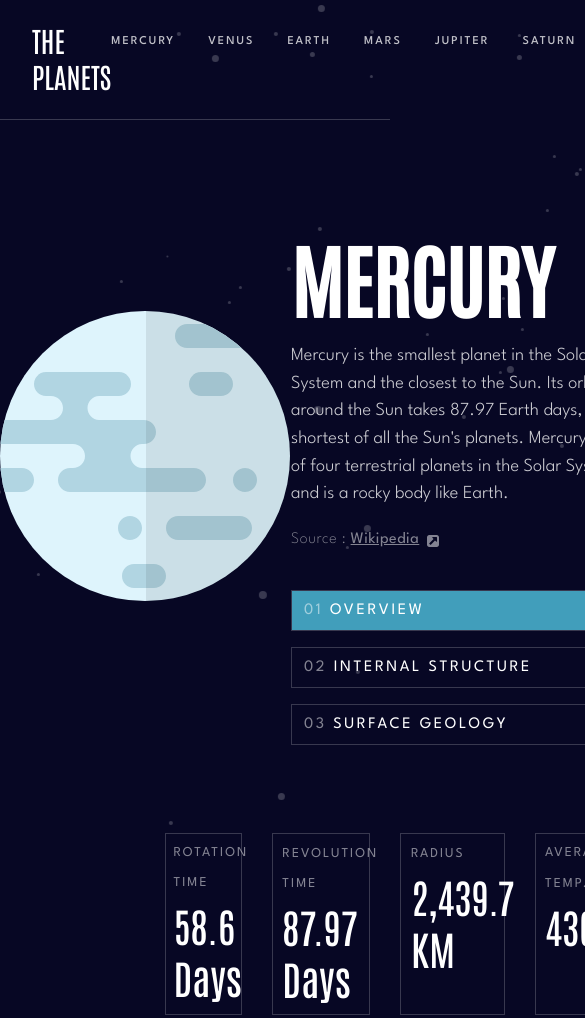
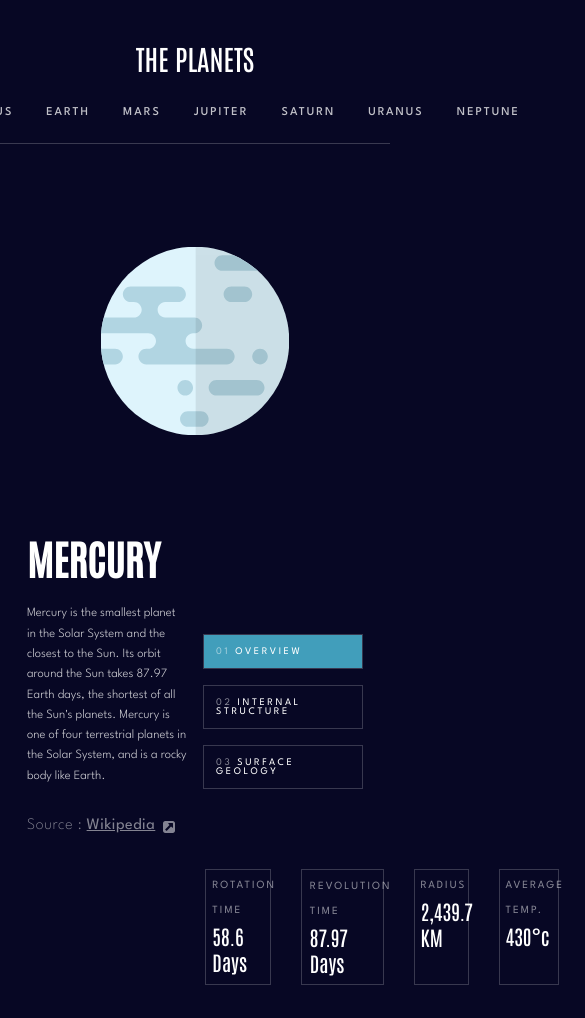
Before and after one commit to WayneTasaki/planets-fact-site, a plain HTML site: page index.html in a window 390 px wide. Shown: the top 1018 px of the page, 585 px wide, since content can reach past the window. Drawn offline with Linux system fonts and the light colour scheme.

Commit message:
working on tablet layout

```diff
--- a/index.html
+++ b/index.html
@@ -11,7 +11,7 @@
   <title>Wayne Tasaki | Planet Facts</title>
 </head>
 <body>
-    <div class="scrolling-image"></div>
+    <!-- <div class="scrolling-image"></div> -->
   <header><p>THE PLANETS</p>
     <nav>
       <ul>
@@ -35,6 +35,7 @@
       </div>
 
       <div class="text-section">
+        <div class="text-wrapper">
           <h1 id="planetName">Mercury</h1>
           <p id="planetText">
             Mercury is the smallest planet in the Solar System and the closest
@@ -42,11 +43,13 @@
             shortest of all the Sun's planets. Mercury is one of four terrestrial
             planets in the Solar System, and is a rocky body like Earth.
           </p>
+
           <div class="source-wrapper">
             <p class="source">Source :
               <a href="https://en.wikipedia.org/wiki/Mercury_(planet)" id="sourceLink">Wikipedia</a>
             </p>
             <a href="https://en.wikipedia.org/wiki/Mercury_(planet)"><img src="assets/icon-source.svg" alt="" class="source-icon" id="sourceLinkIcon"></a>
+          </div>
         </div>
 
         <div class="info-topic-wrapper">
--- a/main.js
+++ b/main.js
@@ -1,7 +1,7 @@
 window.onload = () => {
   overviewButton.style.backgroundColor = '#419EBB'
-  internalButton.style.backgroundColor = 'transparent'
-  surfaceButton.style.backgroundColor = 'transparent'
+  internalButton.style.backgroundColor = ''
+  surfaceButton.style.backgroundColor = ''
 }
 
 async function fetchJson() {
@@ -215,9 +215,9 @@ function changePlanet(planet) {
     planetText.classList.add('hide')
     planetImg.classList.add('hide')
     planetGeologyImg.classList.add('hide')
-    overviewButton.style.backgroundColor = 'transparent'
-    internalButton.style.backgroundColor = 'transparent'
-    surfaceButton.style.backgroundColor = 'transparent'
+    overviewButton.style.backgroundColor = ''
+    internalButton.style.backgroundColor = ''
+    surfaceButton.style.backgroundColor = ''
     setTimeout(function() {
       planetName.classList.remove('hide')
       rotationText.classList.remove('hide')
@@ -246,8 +246,8 @@ function internalStructureChange() {
     planetText.classList.add('hide')
     planetImg.classList.add('hide')
     planetGeologyImg.classList.add('hide')
-    overviewButton.style.backgroundColor = 'transparent'
-    surfaceButton.style.backgroundColor = 'transparent'
+    overviewButton.style.backgroundColor = ''
+    surfaceButton.style.backgroundColor = ''
     setTimeout(function() {
       // classList.remove 'hide' - fade in all the same info from above
       planetText.classList.remove('hide')
@@ -307,8 +307,8 @@ function surfaceGeologyChange() {
   let planetPage = planetName.innerText
   planetText.classList.add('hide')
   planetImg.classList.add('hide')
-  overviewButton.style.backgroundColor = 'transparent'
-  internalButton.style.backgroundColor = 'transparent'
+  overviewButton.style.backgroundColor = ''
+  internalButton.style.backgroundColor = ''
   setTimeout(function() {
     // classList.remove 'hide' - fade in all the same info from above
     planetText.classList.remove('hide')
@@ -397,8 +397,8 @@ function overviewChange() {
     }, 400);
 }
   let planetPage = planetName.innerText
-  internalButton.style.backgroundColor = 'transparent'
-  surfaceButton.style.backgroundColor = 'transparent'
+  internalButton.style.backgroundColor = ''
+  surfaceButton.style.backgroundColor = ''
   if (planetPage === 'MERCURY') {
     planetOverview(planetMercury)
   }
@@ -425,6 +425,29 @@ function overviewChange() {
   }
 }
 
+
+
 });
 
-// [Name, Rotation, Revolution, Radius, Temp, OverviewText, OverviewSourceLink, OverviewImg, InternalText, InternalSourceLink, InternalImg, GeologyText, GeologySourceLink, GeologyImg, Color]
+// set your own values between here
+let maxFontSize = 25.563
+let minFontSize = 10
+let maxWidth = 48
+let minWidth = 34.375
+// set your own values between here
+
+let slope = (maxFontSize - minFontSize) / (maxWidth - minWidth)
+let yAxisIntersection = -minWidth * slope + minFontSize
+let clampSlope = slope * 100
+let finalClamp = `clamp(${minFontSize}rem, ${yAxisIntersection.toFixed(4)}rem + ${clampSlope.toFixed(4)}vw, ${maxFontSize}rem);`
+
+// copy paste the string into your css!
+console.log(finalClamp)
+
+
+
+// let preferredValue = yAxisIntersection[rem] + (slope * 100)[vw]
+// console.log(yAxisIntersection)
+// 1.25rem ,0.809rem + 1.877vw, 2.5rem
+
+// clamp(0.5rem, 0.4338009074246567rem + 0.2824434361948258vw, 0.688rem)
--- a/styles.css
+++ b/styles.css
@@ -22,16 +22,17 @@
 }
 html {
   overflow-x: hidden;
+  /* height: 100vh; */
 }
 body {
-  height: 100vh;
+  /* height: 100vh; */
   background-color: var(--space);
   position: relative;
-  /* max-width: 1440px;
-  margin: 0 auto; */
+
 }
 main {
   max-width: 1640px;
+  height: 100vh;
   margin: 0 auto;
 }
 @keyframes slide {
@@ -164,7 +165,7 @@ li {
 #planetName {
   font-family: Antonio;
   color: var(--white);
-  font-size: 5rem;
+  font-size: clamp(2.5rem, 1.6197rem + 3.7559vw, 5rem);
   line-height: 1.04;
   text-transform: uppercase;
   transition: 0.5s;
@@ -173,7 +174,7 @@ li {
 #planetText {
   margin-top: 1.438rem;
   font-family: League Spartan;
-  font-size: 1.15rem;
+  font-size: clamp(0.788rem, 0.6605rem + 0.5439vw, 1.15rem);
   line-height: 1.5;
   font-weight: 300;
   color: var(--white-text);
@@ -217,6 +218,7 @@ li {
   margin-top: 1rem;
   cursor: pointer;
   transition: 0.5s;
+  font-size: clamp(0.625rem, 0.4930rem + 0.5634vw, 1rem);
 }
 .num {
   opacity: 0.5;
@@ -242,7 +244,7 @@ li {
 }
 .stat-title {
   font-weight: 400;
-  font-size: .85rem;
+  font-size: clamp(0.688rem, 0.6310rem + 0.2434vw, 0.85rem);
   font-family: League Spartan;
   color: var(--white);
   opacity: 0.5;
@@ -254,7 +256,7 @@ li {
 }
 .stat-text {
   font-family: Antonio;
-  font-size: 2.5rem;
+  font-size: clamp(1.25rem ,0.809rem + 1.877vw, 2.5rem);
   color: var(--white);
   padding-left: 10%;
   padding-bottom: 10%;
@@ -264,6 +266,98 @@ li {
   transition: 0.5s;
 }
 
+/* class created for fade-in effect */
 .hide {
   opacity: 0;
 }
+
+
+/* ------ */
+/* TABLET */
+/* ------ */
+@media (max-width: 1018px) {
+  body {
+    padding: 2.5rem 0 2.5rem 0;
+  }
+  main {
+    max-width: 1017px;
+    padding-left: 2.5rem;
+    padding-right: 2.5rem;
+  }
+  header {
+    flex-direction: column;
+    align-items: center;
+  }
+  header p {
+    padding: 0;
+  }
+  ul {
+    margin-top: 1.25rem;
+    margin-bottom: 1.563rem;
+    padding: 0;
+    padding-left: 2.5rem;
+    padding-right: 2.5rem;
+  }
+  li {
+    padding-top: .5rem;
+  }
+
+  .info-wrapper {
+    /* display: grid; */
+    /* grid-template-columns: repeat(2, 1fr); */
+    /* grid-template-rows: repeat(2, 460px); */
+    /* place-items: center; */
+    display: flex;
+    flex-direction: column;
+    padding: 0;
+    height: 725px;
+    margin: 0;
+  }
+  .img-wrapper {
+    /* grid-area: 1 / 1 / 2 / 3; */
+    height: 460px;
+    width: 100%;
+    /* place-items: center; */
+    display: flex;
+    justify-content: center;
+  }
+  #planetImg {
+    -webkit-transform: scale(0.65); /* Saf3.1+, Chrome */
+    -moz-transform: scale(0.65); /* FF3.5+ */
+    -ms-transform: scale(0.65); /* IE9 */
+    -o-transform: scale(0.65); /* Opera 10.5+ */
+    transform: scale(0.65);
+    margin-top: 0;
+    margin: '';
+    max-width: '';
+  }
+  .text-section {
+    display: flex;
+    margin-top: 0;
+    min-width: 100%;
+    justify-content: space-between;
+    align-items: center;
+    gap: 1rem;
+  }
+  .text-wrapper {
+    min-width: clamp(10rem, -29.2644rem + 114.2239vw, 25.563rem);
+    max-width: clamp(10rem, -29.2644rem + 114.2239vw, 25.563rem);
+  }
+  #planetText {
+    margin-top: 1.5rem;
+    margin-bottom: 2rem;
+    line-height: 1.6;
+  }
+  .info-topic-wrapper {
+    max-width: clamp(10rem, -48.1860rem + 143.2271vw, 20.563rem);
+    min-width: clamp(10rem, -48.1860rem + 143.2271vw, 20.563rem);
+  }
+  .source-wrapper {
+    margin: 0;
+    margin-bottom: 2rem;
+  }
+}
+
+@media (max-width: 683px) {
+
+}
```
Lines whose indentation alone changed are shown as unchanged.
